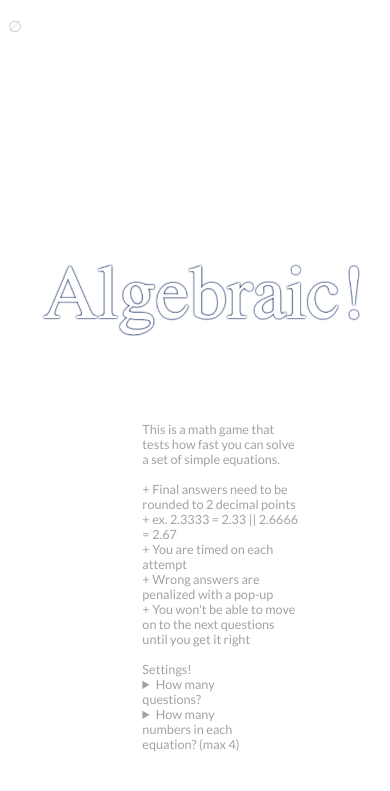
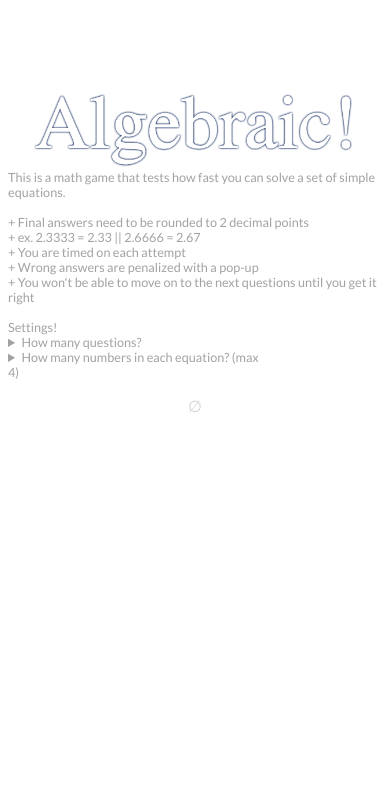
Before and after one commit to 7ruth/arithmeticGame, a PHP site: page / in a window 390 px wide; the page is wider, and only the part inside the window is pictured. Shown: the top 791 px of that part. Run offline with PHP 8.4, Linux system fonts and the light colour scheme.

Commit message:
fixed finn image transition; float of div elements on page for mobile; link

```diff
--- a/index.html
+++ b/index.html
@@ -10,13 +10,14 @@
 <body>
 
 <!-- Start of the main code-->
+<div class="mainMenuContainer">
 
-  <button id="start">
+  <div id="start">
 
   <h1 class="rainbow-wordmark">
   <canvas class="rainbow-wordmark__canvas" width="665" height="300"></canvas>
   <img class="rainbow-wordmark__image" src="Untitled4.png" alt="Algebraic!"/>
-  </button>
+  </div>
 
   <div id="instructions">
     This is a math game that tests how fast you can solve a set of simple equations.
@@ -42,6 +43,10 @@
     </details>
   </div>
 
+  <div id = "bonus"> <a style="text-decoration: none; color: lightgray;" href='https://www.youtube.com/watch?v=PQH_y2wicF8'> <p> &#8709 </p> </a> </div>
+
+</div>
+
 
   <div id="gameContainer">
         <div id="timer"> Timer </div>
@@ -57,11 +62,9 @@
 
   <div id="theEnd" style="color: rgba(0,0,0);">
     <div id="congratulations" > </div>
-    <br><a href="javascript:fbShare('http://7ruth.github.io/arithmeticGame/', 'Algebraic!', 'Facebook share popup', 'http://vignette2.wikia.nocookie.net/deathbattlefanon/images/3/3c/Finn_the_Human.png/revision/latest?cb=20150406142522', 520, 350)" style="text-decoration: none; color: rgb(0, 0, 0);"> How do your friends stack up? Challenge them on  <img src='FBLogo.png' style="width:3.5vw;"> </a>
-    <br><button id="retry"> <a href="http://7ruth.github.io/arithmeticGame/" style="text-decoration: none; color: white;"> Restart! </a> </button>
+    <div id="fb"><a href="javascript:fbShare('http://7ruth.github.io/arithmeticGame/', 'Algebraic!', 'Facebook share popup', 'http://vignette2.wikia.nocookie.net/deathbattlefanon/images/3/3c/Finn_the_Human.png/revision/latest?cb=20150406142522', 520, 350)" style="text-decoration: none; color: rgb(0, 0, 0);"> How do your friends stack up? Challenge them on  <img src='FBLogo.png' style="width:3.5vw;"> </a> </div>
+    <div id="retry"> <a href="http://7ruth.github.io/arithmeticGame/" style="text-decoration: none; color: white;"> Restart! </a> </div>
   </div>
-
-  <div id = "bonus"> <a style="text-decoration: none; color: lightgray;" href='https://www.youtube.com/watch?v=PQH_y2wicF8'> <p> &#8709 </p> </a> </div>
 
   <div class="Finn"><img src='Finn.png' style="width:40%;"></div>
 
--- a/script.js
+++ b/script.js
@@ -158,8 +158,7 @@ function arithmeticGamePopulate () {
                         document.getElementById('gameContainer').style.display = "none";
                         document.getElementById('congratulations').innerHTML = "You won in just "+ document.getElementById('timer').innerHTML + " seconds!!!\nYou answered " + game.questions + " questions.";
                         document.getElementById('gameContainer').style.display= "none";
-                        document.getElementById('theEnd').style.display= "block";
-                        document.getElementById('retry').style.display= "block";
+                        document.getElementById('theEnd').style.display= "flex";
                         document.getElementsByClassName('Finn')[0].style.display= "block";
 
                         document.getElementById('retry').addEventListener('mouseover', function(){
--- a/style.css
+++ b/style.css
@@ -3,22 +3,40 @@ html {
 }
 
 .bonus {
-  position: relative;
-  top:60%;
-  width:10%;
+  position:relative;
 }
 
+.mainMenuContainer {
+  display: flex;
+  margin: 10vh 0 auto;
+  flex-direction: column;
+  flex-wrap: wrap;
+  align-items: center;
+}
 
 #start {
+  -webkit-flex: 1;
+  -moz-flex: 1;
+  -ms-flex: 1;
+  -o-flex: 1;
+  flex: 1;
   color: rgba(122, 122, 122, 0.8)  ;
-  position: fixed;
-  width: 100%;
-  top:30vh;
   background: white;
   font-size: 8vw;
-  display: block;
   border: none;
   outline: none;
+  height: 20vh;
+}
+
+#instructions {
+  -webkit-flex: 1;
+  -moz-flex: 1;
+  -ms-flex: 1;
+  -o-flex: 1;
+  flex: 1;
+  color: rgba(122, 122, 122, 0.7);
+  background: white;
+  font-size: 1.5vh;
 }
 
 .rainbow-wordmark {
@@ -81,18 +99,7 @@ html {
   outline: none;
 }
 
-#instructions {
-  color: rgba(122, 122, 122, 0.7);
-  position: fixed;
-  width: 40%;
-  top:50vh;
-  left:36.5%;
-  background: white;
-  font-size: 1.5vh;
-  display: block;
-}
-
-#start, #instructions {
+#start, #instructions, #bonus {
     animation: fadein 3.5s;
     -moz-animation: fadein 3.5s; /* Firefox */
     -webkit-animation: fadein 3.5s; /* Safari and Chrome */
```
Also changed, not shown: other parts of style.css (+21 -14 lines).
